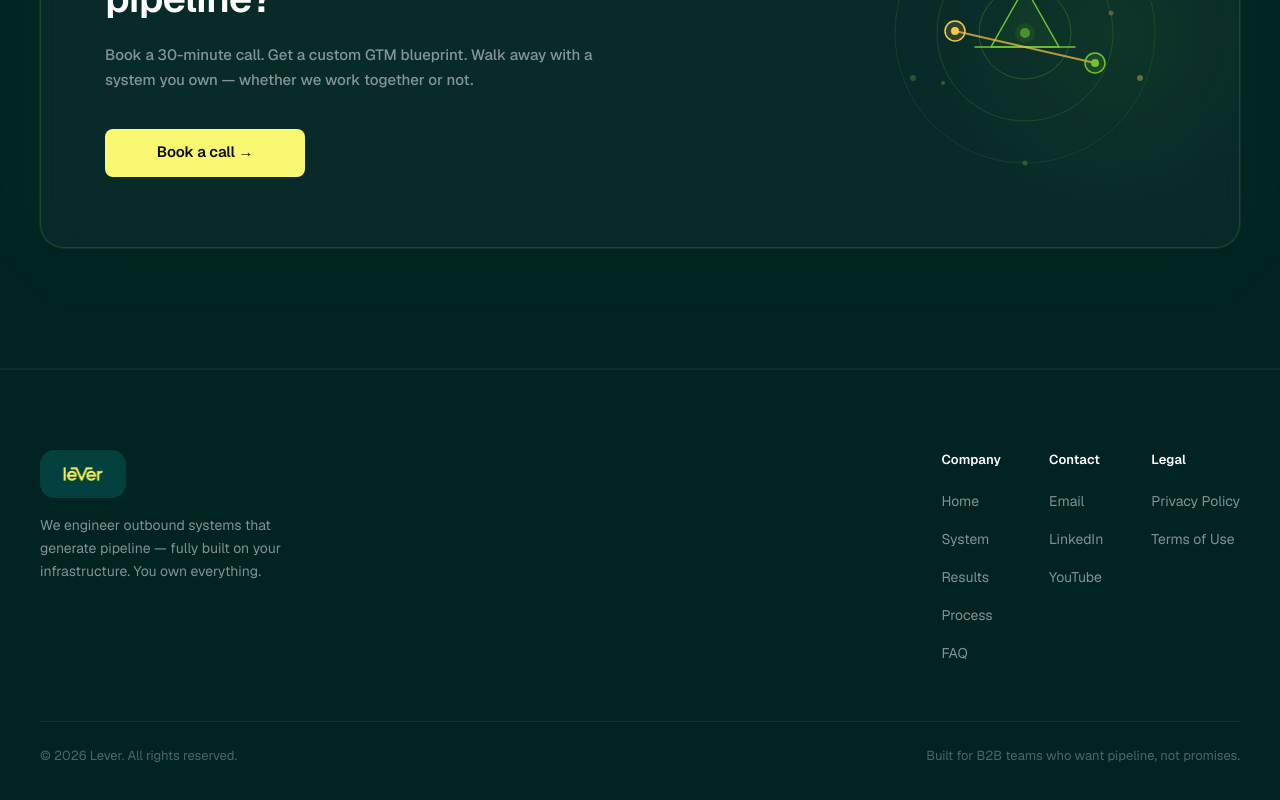
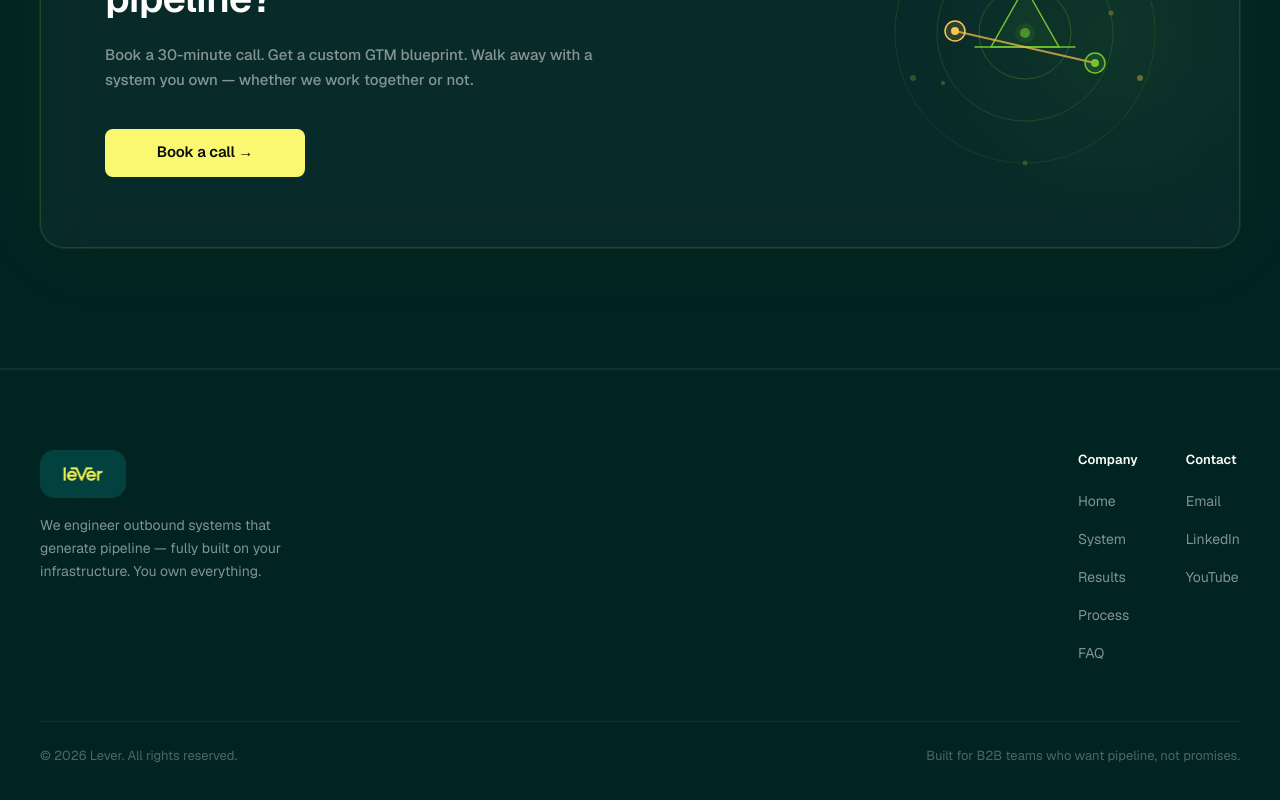
Before and after one commit to Youssef-Oulhous/Lever, a React (Vite) app in the folder lever-landing/: page / in a window 1280 px wide. Shown: the part 8002-8802 px from the top of the page. Built offline with nearby package versions, Linux system fonts and the light colour scheme; a web font is replaced by a local one.

Commit message:
remove legal section v2

```diff
--- a/lever-landing/src/components/Footer.jsx
+++ b/lever-landing/src/components/Footer.jsx
@@ -17,13 +17,6 @@ const columns = [
       { label: 'Email', href: 'mailto:anasfadili65@gmail.com' },
       { label: 'LinkedIn', href: 'https://www.linkedin.com/in/fadilianas/' },
       { label: 'YouTube', href: 'https://www.youtube.com/@AnasFadili-f2f' },
-    ],
-  },
-  {
-    heading: 'Legal',
-    links: [
-      { label: 'Privacy Policy', href: '#' },
-      { label: 'Terms of Use', href: '#' },
     ],
   },
 ]
@@ -48,7 +41,7 @@ export default function Footer() {
       <div style={{ maxWidth: '1200px', margin: '0 auto' }}>
 
         {/* Top row — logo + columns */}
-        <div className="footer-grid" style={{ display: 'grid', gridTemplateColumns: '1fr auto auto auto', gap: '48px', marginBottom: '56px' }}>
+        <div className="footer-grid" style={{ display: 'grid', gridTemplateColumns: '1fr auto auto', gap: '48px', marginBottom: '56px' }}>
 
           {/* Brand block */}
           <div>
```
